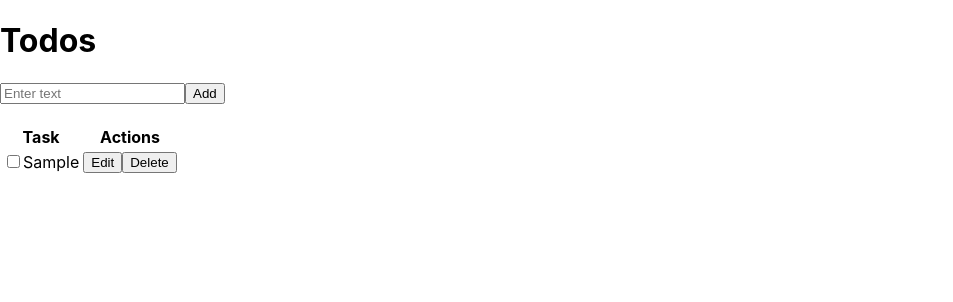
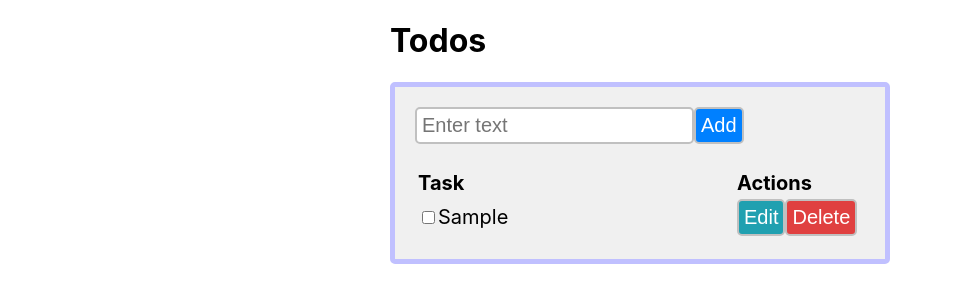
Before and after one commit to sanjanastevska/todo-app, a React (Create React App) app: page / in a window 1280 px wide. Both pictures are taken after typing "Sample" into the empty fields and a click on the button "Add". Shown: the top 302 px of the page, without its empty margins (0-953 px from the left). Built offline with nearby package versions, Linux system fonts and the light colour scheme.

Commit message:
add style

```diff
--- a/src/components/CreateTask.js
+++ b/src/components/CreateTask.js
@@ -26,7 +26,7 @@ export default class CreateTask extends Component {
                     onChange={this.handleChange}
                     autoFocus
                 />
-                <button type="submit">Add</button>
+                <button className="add" type="submit">Add</button>
             </form>
         );
     }
--- a/src/components/Main.js
+++ b/src/components/Main.js
@@ -37,9 +37,9 @@ export default class Main extends React.Component {
 
     render() {
         return (
-            <div>
+            <div className="main">
                 <h1>Todos</h1>
-                <div>
+                <div className="content">
                     <CreateTask createTask={this.createTask} />
                     <br />
                     <TaskList
--- a/src/components/TaskItem.js
+++ b/src/components/TaskItem.js
@@ -40,8 +40,8 @@ export default class TaskItem extends Component {
                             </form>
                         </td>
                         <td>
-                            <button onClick={this.handleSubmit} type="submit">Save</button>
-                            <button onClick={() => {this.setEditingState(false)}} type="button">Back</button>
+                            <button className="save" onClick={this.handleSubmit} type="submit">Save</button>
+                            <button className="back" onClick={() => {this.setEditingState(false)}} type="button">Back</button>
                         </td>
 
                     </>
@@ -58,8 +58,8 @@ export default class TaskItem extends Component {
                             </span>
                         </td>
                         <td>
-                            <button onClick={() => this.setEditingState(true)}>Edit</button>
-                            <button onClick={this.deleteTask}>Delete</button>
+                            <button className="edit" onClick={() => this.setEditingState(true)}>Edit</button>
+                            <button className="delete" onClick={this.deleteTask}>Delete</button>
                         </td>
                     </>
                 }
--- a/src/index.css
+++ b/src/index.css
@@ -12,8 +12,67 @@ code {
     monospace;
 }
 
+.main{
+  margin: 0 auto;
+  max-width: 500px;
+}
+
+.content {
+  border: 5px #c0c0ff solid;
+  border-radius: 5px;
+  font-size: 20px;
+  background-color: #f0f0f0;
+  padding: 20px;
+}
+
+table {
+  width: 100%;
+}
+td:first-child {
+  width: 100%;
+}
+td:last-child {
+  min-width: 125px;
+}
+th {
+  text-align: left;
+}
+tr:nth-child(even) {
+  background-color: #ffffff;
+}
 .completed {
   text-decoration: line-through;
+}
+
+input,
+button {
+  font-size: 20px;
+  padding: 5px;
+  border-radius: 5px;
+  border: 2px #c0c0c0 solid;
+}
+button{
+  cursor: pointer;
+}
+button.add {
+  background-color: #0080ff;
+  color: #ffffff;
+}
+button.edit {
+  background-color: #20a0b0;
+  color: #ffffff;
+}
+button.delete {
+  background-color: #e04040;
+  color: #ffffff;
+}
+button.save {
+  background-color: #30b040;
+  color: #ffffff;
+}
+button.back {
+  background-color: #707080;
+  color: #ffffff;
 }
 
 .task{
```
